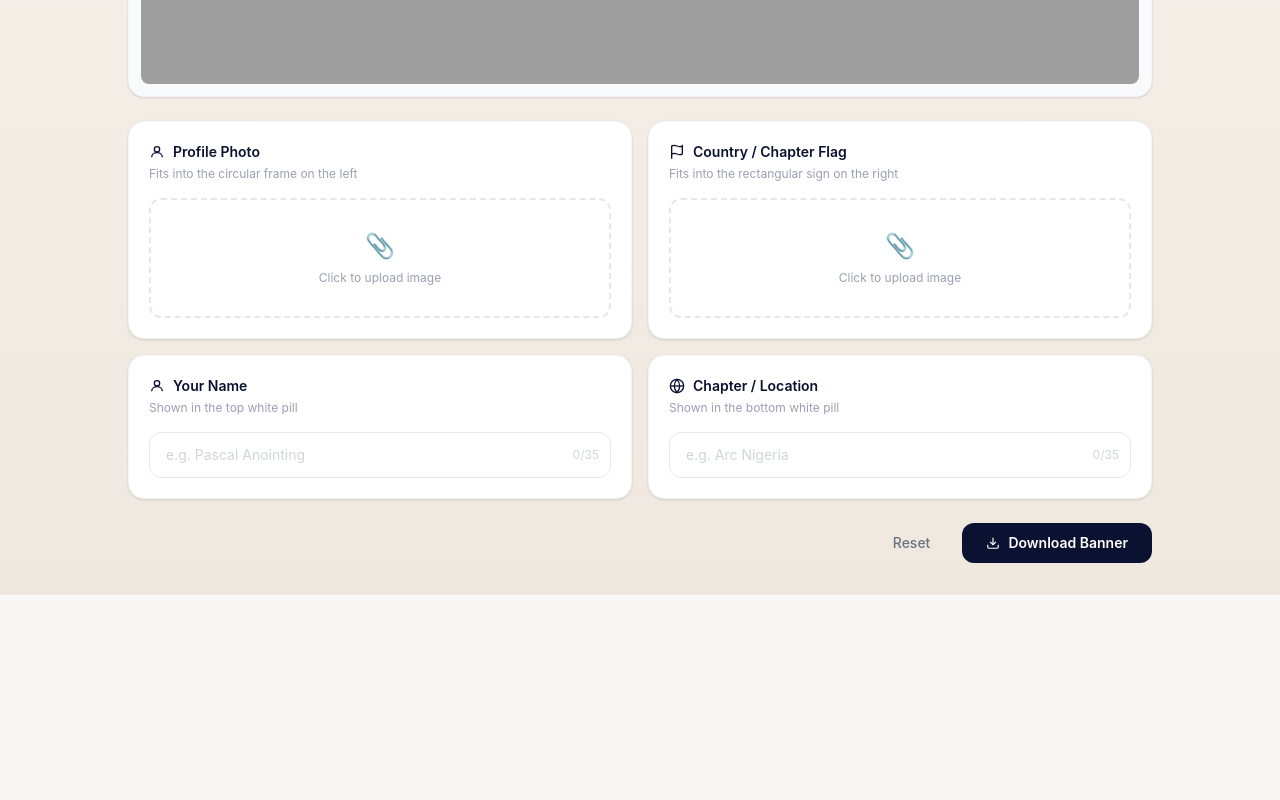
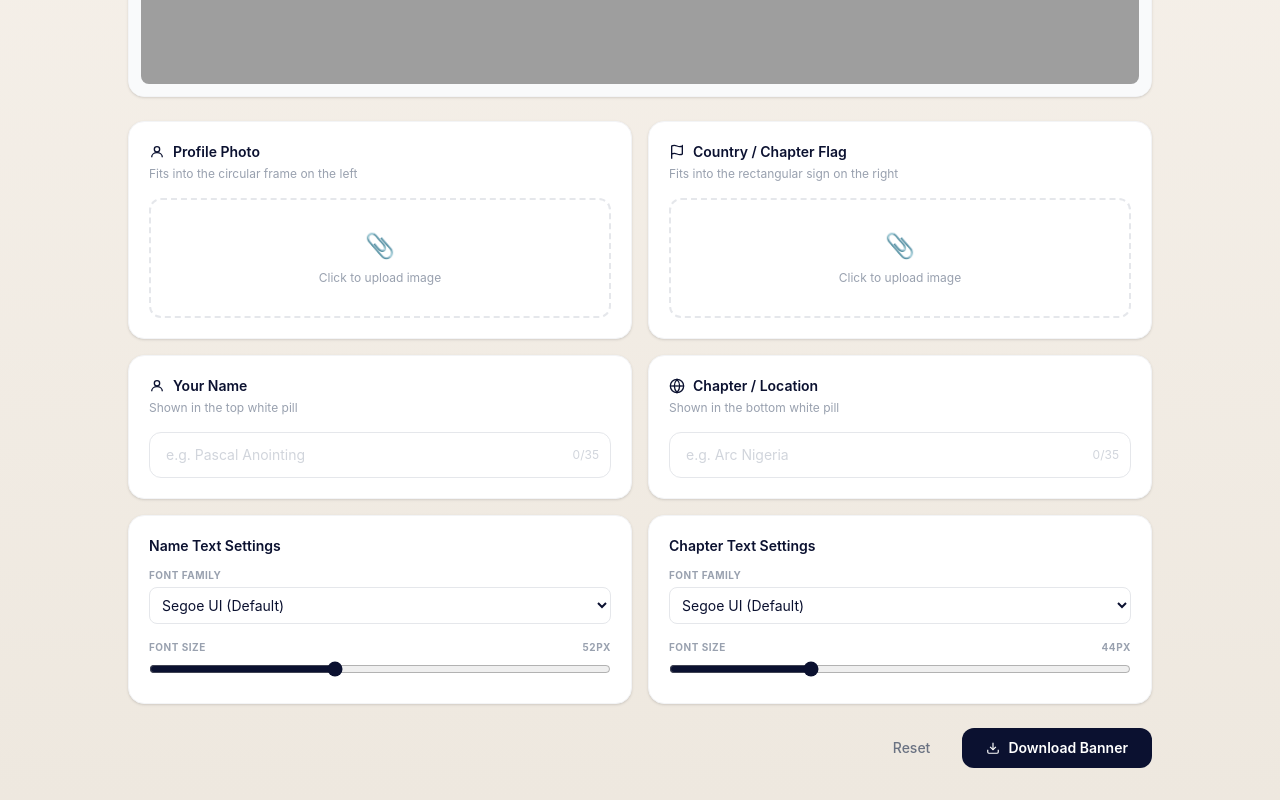
Before and after one commit to AnointingPaschal/arctist-banner, a Next.js app: page / in a window 1280 px wide. Shown: the part 497-1297 px from the top of the page. Before the commit the page ends 1092 px from the top, so only its background shows below. Built offline with nearby package versions, Linux system fonts and the light colour scheme.

Commit message:
Update page.tsx

```diff
--- a/app/page.tsx
+++ b/app/page.tsx
@@ -13,13 +13,10 @@ const AVATAR = { cx: 395, cy: 280, r: 235 };
 const FLAG_RECT = { x: 2542, y: 142, w: 295, h: 205 };
 
 // Text alignment
-const TEXT_X = 410; // Shifted right for better padding next to the icon
+const TEXT_X = 410;
 const NAME_Y = 610;
 const CHAPTER_Y = 740;
 
-// ─── Font settings ──────────────────────────────────────────────────────────
-const NAME_FONT = "bold 52px 'Segoe UI', Arial, sans-serif";
-const CHAPTER_FONT = "500 44px 'Segoe UI', Arial, sans-serif";
 const TEXT_COLOR = "#0f172a";
 
 // ─────────────────────────────────────────────────────────────────────────────
@@ -36,6 +33,7 @@ function loadImage(src: string): Promise<HTMLImageElement> {
 
 export default function BannerGenerator() {
   const canvasRef = useRef<HTMLCanvasElement>(null);
+  const offscreenCanvasRef = useRef<HTMLCanvasElement | null>(null);
   const bannerImgRef = useRef<HTMLImageElement | null>(null);
 
   const [avatarSrc, setAvatarSrc] = useState<string | null>(null);
@@ -51,8 +49,19 @@ export default function BannerGenerator() {
   const [flagScale, setFlagScale]     = useState(1);
   const [flagPan, setFlagPan]         = useState({ x: 0, y: 0 });
 
+  // ── Text Settings States ────────────────────────────────────────────────
+  const [nameFont, setNameFont] = useState("'Segoe UI', Arial, sans-serif");
+  const [nameSize, setNameSize] = useState(52);
+  const [chapterFont, setChapterFont] = useState("'Segoe UI', Arial, sans-serif");
+  const [chapterSize, setChapterSize] = useState(44);
+
   // ── Preload banner on mount ─────────────────────────────────────────────
   useEffect(() => {
+    // Initialize offscreen canvas
+    offscreenCanvasRef.current = document.createElement('canvas');
+    offscreenCanvasRef.current.width = BANNER_W;
+    offscreenCanvasRef.current.height = BANNER_H;
+
     loadImage("/banner.png")
       .then((img) => {
         bannerImgRef.current = img;
@@ -64,13 +73,15 @@ export default function BannerGenerator() {
   // ── Redraw whenever any input changes ──────────────────────────────────
   const redraw = useCallback(async () => {
     const canvas = canvasRef.current;
+    const offscreenCanvas = offscreenCanvasRef.current;
     const bannerImg = bannerImgRef.current;
-    if (!canvas || !bannerImg || !isReady) return;
+    if (!canvas || !offscreenCanvas || !bannerImg || !isReady) return;
 
     setIsDrawing(true);
 
-    const ctx = canvas.getContext("2d");
-    if (!ctx) return;
+    const mainCtx = canvas.getContext("2d");
+    const ctx = offscreenCanvas.getContext("2d");
+    if (!mainCtx || !ctx) return;
 
     canvas.width  = BANNER_W;
     canvas.height = BANNER_H;
@@ -134,11 +145,10 @@ export default function BannerGenerator() {
     // 4. DRAW ON TOP: Name Text
     if (name.trim()) {
       ctx.save();
-      ctx.font = NAME_FONT;
+      ctx.font = `bold ${nameSize}px ${nameFont}`;
       ctx.fillStyle = TEXT_COLOR;
       ctx.textAlign = "left";
       ctx.textBaseline = "middle";
-      // Removed max-width constraint to stop text squishing
       ctx.fillText(name.trim(), TEXT_X, NAME_Y);
       ctx.restore();
     }
@@ -146,7 +156,7 @@ export default function BannerGenerator() {
     // 5. DRAW ON TOP: Chapter Text
     if (chapter.trim()) {
       ctx.save();
-      ctx.font = CHAPTER_FONT;
+      ctx.font = `500 ${chapterSize}px ${chapterFont}`;
       ctx.fillStyle = TEXT_COLOR;
       ctx.textAlign = "left";
       ctx.textBaseline = "middle";
@@ -154,8 +164,15 @@ export default function BannerGenerator() {
       ctx.restore();
     }
 
+    // Copy offscreen canvas to main canvas to prevent flickering
+    mainCtx.clearRect(0, 0, BANNER_W, BANNER_H);
+    mainCtx.drawImage(offscreenCanvas, 0, 0);
+
     setIsDrawing(false);
-  }, [isReady, avatarSrc, flagSrc, name, chapter, avatarScale, avatarPan, flagScale, flagPan]);
+  }, [
+    isReady, avatarSrc, flagSrc, name, chapter, avatarScale, avatarPan,
+    flagScale, flagPan, nameFont, nameSize, chapterFont, chapterSize
+  ]);
 
   useEffect(() => {
     redraw();
@@ -192,6 +209,10 @@ export default function BannerGenerator() {
     setAvatarPan({ x: 0, y: 0 });
     setFlagScale(1);
     setFlagPan({ x: 0, y: 0 });
+    setNameFont("'Segoe UI', Arial, sans-serif");
+    setNameSize(52);
+    setChapterFont("'Segoe UI', Arial, sans-serif");
+    setChapterSize(44);
   };
 
   return (
@@ -205,7 +226,7 @@ export default function BannerGenerator() {
           Arc-tist Banner Generator
         </h1>
         <p className="text-gray-500 text-sm max-w-lg mx-auto">
-          Personalize your community X/Twitter banner — adjust your images perfectly!
+          Personalize your community X/Twitter banner — adjust your images and text perfectly!
         </p>
       </div>
 
@@ -215,7 +236,7 @@ export default function BannerGenerator() {
           <div className="px-4 py-3 border-b border-gray-100 flex items-center justify-between">
             <span className="text-sm font-medium text-gray-600">Live Preview</span>
             {isDrawing && (
-              <span className="text-xs text-gray-400 animate-pulse">Updating…</span>
+              <span className="text-xs text-gray-400">Rendering...</span>
             )}
           </div>
           <div className="p-3 bg-gray-50">
@@ -270,6 +291,7 @@ export default function BannerGenerator() {
             onPanChange={setFlagPan}
           />
 
+          <div className="space-y-4">
              <TextCard
                 label="Your Name"
                 placeholder="e.g. Pascal Anointing"
@@ -279,7 +301,18 @@ export default function BannerGenerator() {
                 maxLength={35}
                 hint="Shown in the top white pill"
               />
+              <TextSettingsCard
+                label="Name Text Settings"
+                fontFamily={nameFont}
+                onFontChange={setNameFont}
+                fontSize={nameSize}
+                onSizeChange={setNameSize}
+                minSize={20}
+                maxSize={100}
+              />
+          </div>
 
+          <div className="space-y-4">
             <TextCard
               label="Chapter / Location"
               placeholder="e.g. Arc Nigeria"
@@ -289,6 +322,17 @@ export default function BannerGenerator() {
               maxLength={35}
               hint="Shown in the bottom white pill"
             />
+            <TextSettingsCard
+              label="Chapter Text Settings"
+              fontFamily={chapterFont}
+              onFontChange={setChapterFont}
+              fontSize={chapterSize}
+              onSizeChange={setChapterSize}
+              minSize={20}
+              maxSize={100}
+            />
+          </div>
+
         </div>
 
         <div className="flex items-center gap-3 justify-end">
@@ -421,6 +465,58 @@ function TextCard({ label, placeholder, icon, value, onChange, maxLength, hint }
   );
 }
 
+interface TextSettingsCardProps {
+  label: string;
+  fontFamily: string;
+  onFontChange: (v: string) => void;
+  fontSize: number;
+  onSizeChange: (v: number) => void;
+  minSize: number;
+  maxSize: number;
+}
+
+function TextSettingsCard({ label, fontFamily, onFontChange, fontSize, onSizeChange, minSize, maxSize }: TextSettingsCardProps) {
+  return (
+    <div className="bg-white rounded-2xl border border-gray-100 shadow-sm p-5">
+       <span className="text-sm font-semibold text-[#0b1130] mb-3 block">{label}</span>
+       <div className="space-y-4">
+          <div className="space-y-1">
+              <label className="text-[10px] uppercase font-bold text-gray-400 tracking-wider block">Font Family</label>
+              <select
+                value={fontFamily}
+                onChange={(e) => onFontChange(e.target.value)}
+                className="w-full border border-gray-200 rounded-lg p-2 text-sm text-[#0b1130] focus:outline-none focus:border-[#0b1130]"
+              >
+                <option value="'Segoe UI', Arial, sans-serif">Segoe UI (Default)</option>
+                <option value="Arial, sans-serif">Arial</option>
+                <option value="'Times New Roman', Times, serif">Times New Roman</option>
+                <option value="'Courier New', Courier, monospace">Courier New</option>
+                <option value="'Georgia', serif">Georgia</option>
+                <option value="'Trebuchet MS', sans-serif">Trebuchet MS</option>
+                <option value="'Verdana', sans-serif">Verdana</option>
+              </select>
+          </div>
+          <div className="space-y-1">
+              <label className="text-[10px] uppercase font-bold text-gray-400 tracking-wider flex justify-between">
+                <span>Font Size</span>
+                <span>{fontSize}px</span>
+              </label>
+              <input
+                type="range"
+                min={minSize}
+                max={maxSize}
+                step="1"
+                value={fontSize}
+                onChange={(e) => onSizeChange(parseInt(e.target.value))}
+                className="w-full accent-[#0b1130]"
+              />
+          </div>
+       </div>
+    </div>
+  )
+}
+
+
 // ─── Icons ───────────────────────────────────────────────────────────────────
 function AvatarIcon() { return <svg width="16" height="16" viewBox="0 0 24 24" fill="none" stroke="currentColor" strokeWidth="2"><circle cx="12" cy="8" r="4"/><path d="M4 20c0-4 3.6-7 8-7s8 3 8 7"/></svg>; }
 function FlagIcon() { return <svg width="16" height="16" viewBox="0 0 24 24" fill="none" stroke="currentColor" strokeWidth="2"><path d="M4 15s1-1 4-1 5 2 8 2 4-1 4-1V3s-1 1-4 1-5-2-8-2-4 1-4 1z"/><line x1="4" y1="22" x2="4" y2="15"/></svg>; }
```
Lines whose indentation alone changed are shown as unchanged.
